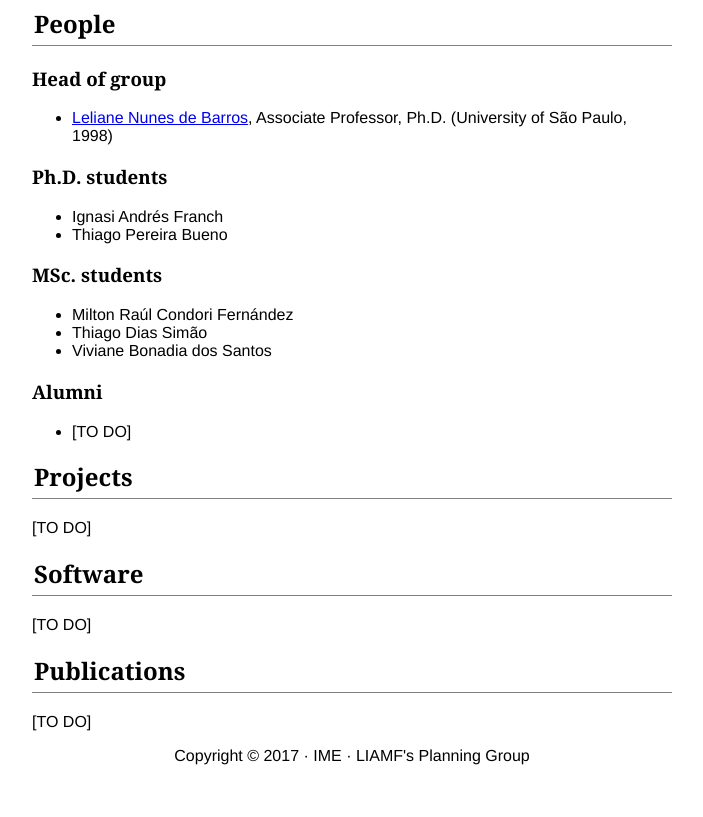
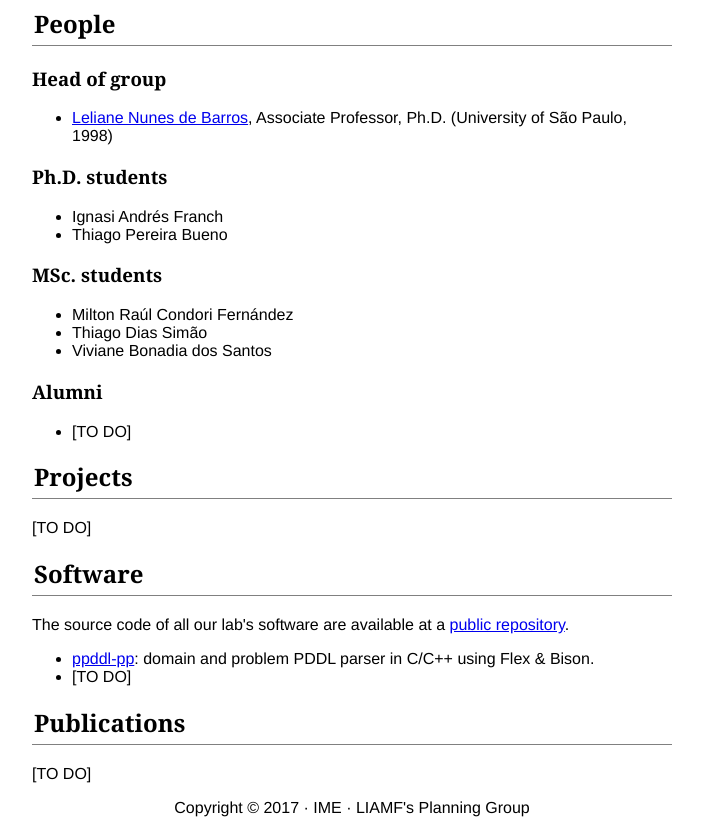
Before and after one commit to liamf-planning-group/liamf-planning-group.github.io, a plain HTML site: page index.html in a window 1280 px wide. Shown: the part 564-1381 px from the top of the page, without its empty margins (288-991 px from the left). Before the commit the page ends 1329 px from the top, so only its background shows below. Drawn offline with Linux system fonts and the light colour scheme.

Commit message:
Add public repository link in Software section in homepage

```diff
--- a/index.html
+++ b/index.html
@@ -85,7 +85,11 @@
 
 			<section id="software">
 				<h2>Software</h2>
-				<p>[TO DO]</p>
+				<p>The source code of all our lab's software are available at a <a href="https://github.com/liamf-planning-group">public repository</a>.</p>
+				<ul>
+					<li><a href="https://github.com/liamf-planning-group/pddlparser-pp">ppddl-pp</a>: domain and problem PDDL parser in C/C++ using Flex & Bison.</li>
+					<li>[TO DO]</li>
+				</ul>
 			</section>
 
 			<section id="publications">
```
